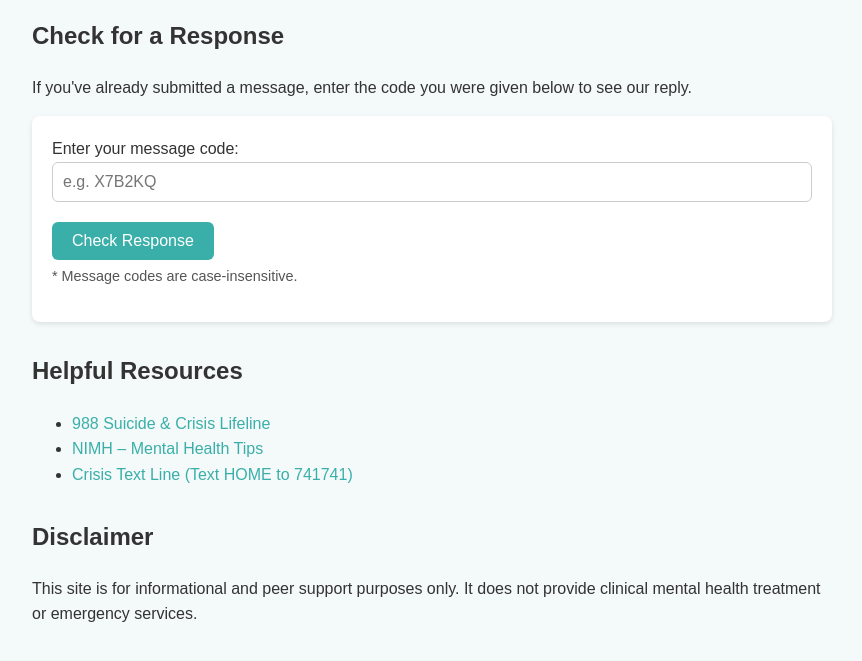
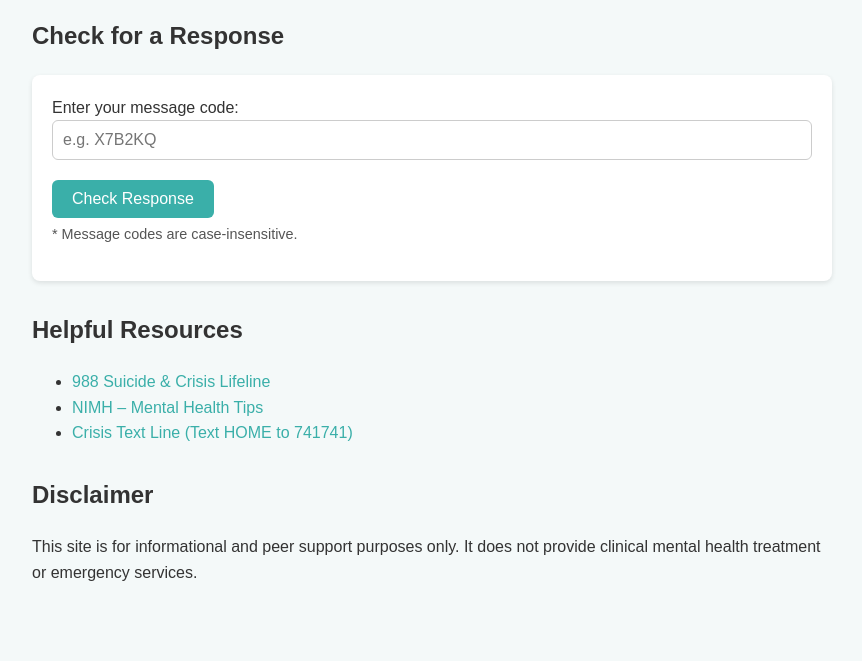
Before and after one commit to Aviyukt09/mindbridge, a plain HTML site: page reply.html in a window 1280 px wide. Shown: the part 199-860 px from the top of the page, without its empty margins (208-1070 px from the left). After the commit the page ends 834 px from the top, so only its background shows below. Drawn offline with Linux system fonts and the light colour scheme.

Commit message:
Update reply.html

```diff
--- a/reply.html
+++ b/reply.html
@@ -79,8 +79,6 @@
 
   <div class="section">
     <h2>Check for a Response</h2>
-    <p>If you've already submitted a message, enter the code you were given below to see our reply.</p>
-
     <form onsubmit="event.preventDefault(); lookupReply();">
       <label for="code">Enter your message code:</label>
       <input type="text" id="code" name="code" placeholder="e.g. X7B2KQ" required />
```
